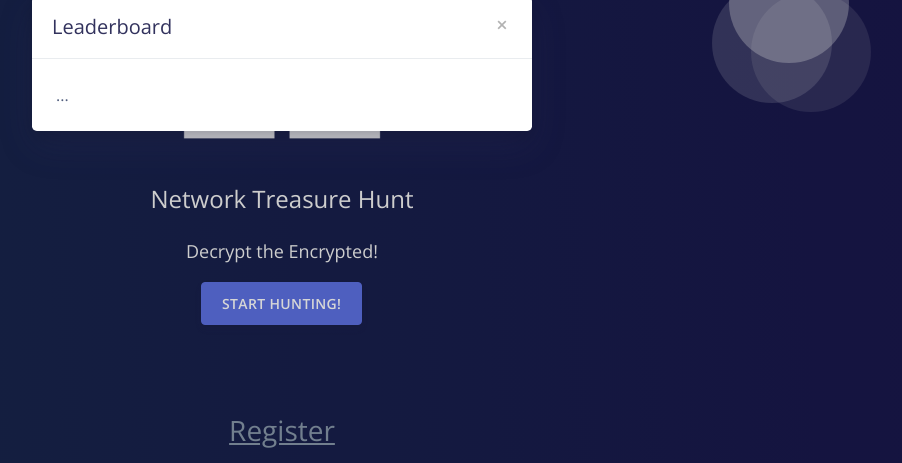
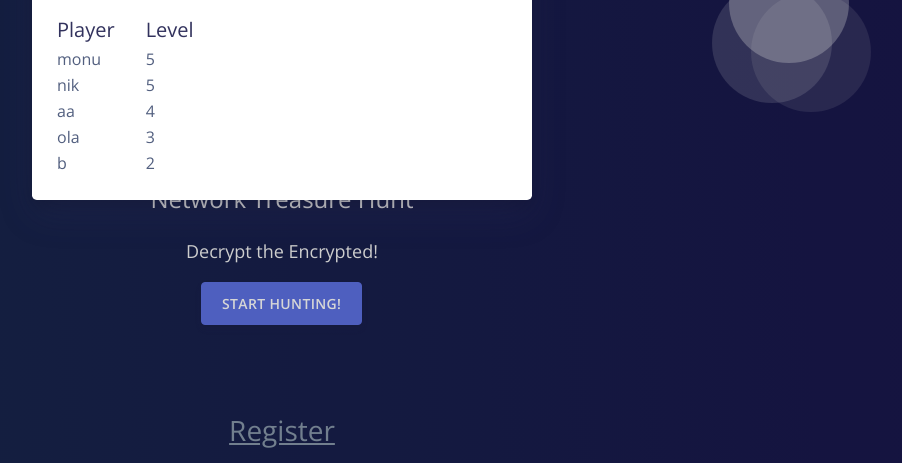
Before and after one commit to anuraagshankar/nth-ctd-2020, a Django app: page / in a window 1280 px wide, after a click on "Leaderboard". Shown: the part 337-800 px from the top of the page, without its empty margins (358-1260 px from the left). Run offline with Django 3.2, Linux system fonts and the light colour scheme; parts of the project's set-up code (start-up, migrations or seed data) failed here and were passed over; some libraries are stand-ins or nearby versions.

Commit message:
just b4 leaderboard model

```diff
--- /dev/null
+++ b/nth/leaderboard.py
@@ -0,0 +1,3 @@
+from .models import Player
+
+leaderboard = Player.objects.all()
--- a/nth/tasks.py
+++ b/nth/tasks.py
@@ -2,9 +2,10 @@ from __future__ import absolute_import, unicode_literals
 from celery import task
 from .models import Player
 
-leaderboard = Player.objects.all()
+leaderboard = Player.objects.all().order_by('-level', 'last_time')
 
 @task()
 def generate_leaderboard():
+    global leaderboard
     leaderboard = Player.objects.all().order_by('-level', 'last_time')
     print(leaderboard)
--- a/nth/templates/nth/home.html
+++ b/nth/templates/nth/home.html
@@ -105,7 +105,13 @@
             </button>
           </div>
           <div class="modal-body">
-            ... <!-- Leaderboard Code -->
+            <!-- Leaderboard Code -->
+            <table border="0">
+              <thead style="font-size: 20px;color: #32325d;"><td>Player</td><td style="padding-left: 30px;">Level</td></thead>
+              {% for player in leaderboard %}
+              <tr><td>{{ player.user.username }}</td><td style="padding-left: 30px;">{{ player.level }}</td></tr>
+              {% endfor %}
+            </table>
           </div>
         </div>
       </div>
```
Also changed, not shown: db.sqlite3, nth/static/assets/img/nth_team/garvita.jpg, nth/static/assets/img/nth_team/prajwal.jpg, 1 other file.
